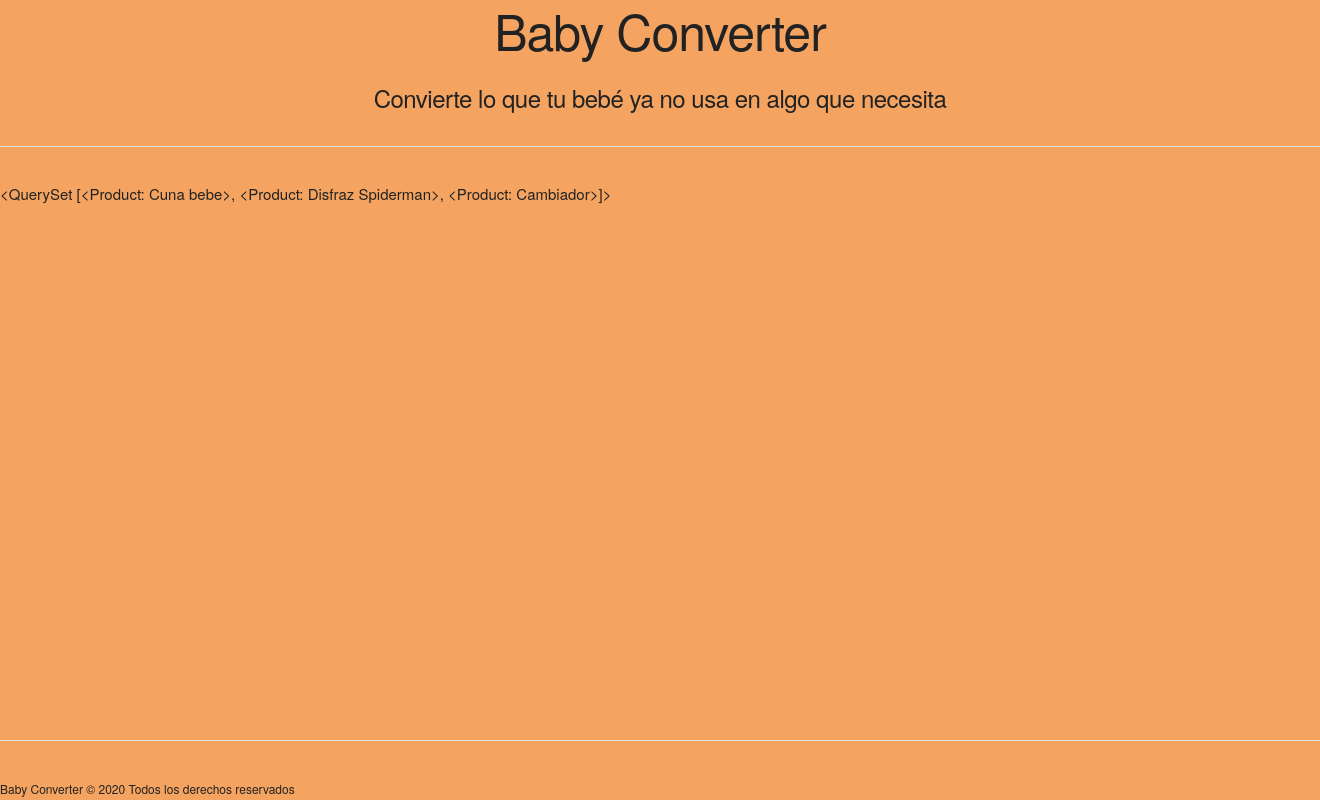
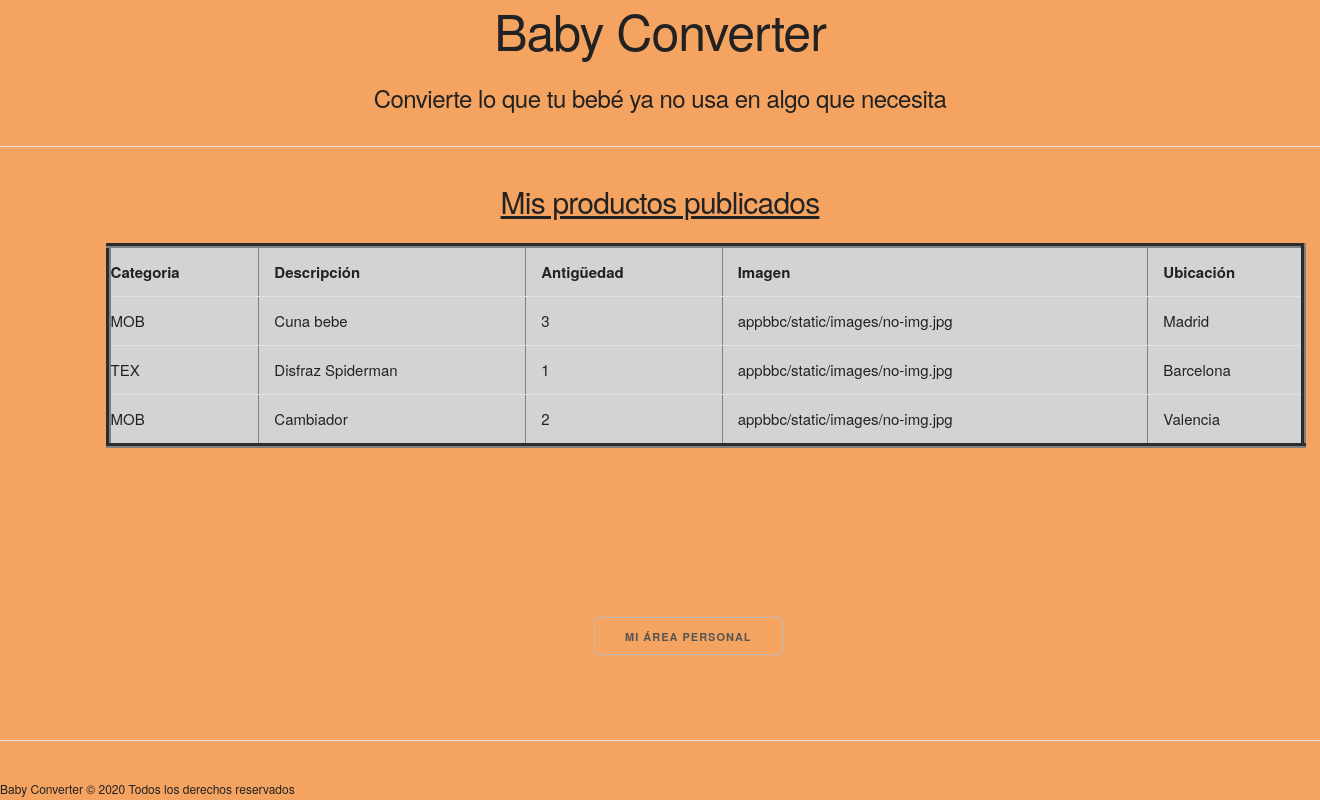
Before and after one commit to jvncode/AppBBC, a Django app: page /myProducts in a window 1320 px wide. Run offline with Django 3.2, Linux system fonts and the light colour scheme; data comes from the database, SQL or seed files in the repository; both versions use the stored data as it was after the commit.

Commit message:
Configuración de Mis productos publicados, mejora de templates, introducción en template Base de cierre de sesión

```diff
--- a/appbbc/static/css/styles.css
+++ b/appbbc/static/css/styles.css
@@ -1,3 +1,13 @@
-.login {
-    background-color: blue;
+
+#div1 {
+    margin-left: 8%;
+    overflow:scroll;
+    height:350px;
+    width:1200px;
 }
+
+#div1 table {
+    width:1200px;
+    background-color:lightgray;
+
+}
--- a/appbbc/templates/base.html
+++ b/appbbc/templates/base.html
@@ -7,8 +7,13 @@
     <link rel="stylesheet" href="/static/css/normalize.css">
     <link rel="stylesheet" href="/static/css/skeleton.css">
     <h1 align='center'>Baby Converter</h1>
+    {% if request.user.is_authenticated %}
+        <p style="margin-left: 82%; top:4%; position: fixed; color:purple"><strong> Conectado: {{ request.user }}</strong></p>
+        <a href="/logout" class="button" style="margin-left:80%; position: fixed">Cerrar sesión</a>
+    {% endif %}
     <h5 align='center'>Convierte lo que tu bebé ya no usa en algo que necesita</h5>
     <hr>
+
 </head>
 <body style="background: sandybrown;">
 
--- a/products/templates/products/myProducts.html
+++ b/products/templates/products/myProducts.html
@@ -3,5 +3,33 @@
 {% block title %} B&C - Mis productos publicados {% endblock %}
 
 {% block section %}
-<p>{{ products_list }} {{ anos }}</p>
+    <h4 align='center'><u>Mis productos publicados</u></h4>
+
+    <div id="div1">
+        <table class="u-full-width" border="5">
+            <thead>
+                <tr>
+                    <th>Categoria</th>
+                    <th>Descripción</th>
+                    <th>Antigüedad</th>
+                    <th>Imagen</th>
+                    <th>Ubicación</th>
+                </tr>
+            </thead>
+        {% for item in products_list %}
+            <tbody>
+                <tr>
+                    <td>{{ item.category }}</td>
+                    <td>{{ item.description}}</td>
+                    <td>{{ item.years }}</td>
+                    <td>{{ item.image }}</td>
+                    <td>{{ item.location }}</td>
+                </tr>
+            </tbody>
+        {% endfor %}
+        </table>
+    </div>
+    <br>
+    <a href="/mySpace" class="button" style="margin-left:45%; position:fixed">Mi Área Personal</a>
+
 {% endblock %}
--- a/products/templates/products/newProduct.html
+++ b/products/templates/products/newProduct.html
@@ -3,7 +3,8 @@
 {% block title %} B&C - Publicar producto {% endblock %}
 
 {% block section %}
-{% if success_message %} <span style='color:green'>{{ success_message|safe }}</span>{% endif %}
+<a href="/mySpace" class="button" style="margin-left:80%; position:fixed">Mi Área Personal</a>
+{% if success_message %} <span style='color: red; margin-left:2%; font-size:medium; position:fixed'>{{ success_message|safe }}</span>{% endif %}
     <form method="POST" style="text-align: center;">
     {% csrf_token %}
     {{ form.as_table }}
--- a/products/urls.py
+++ b/products/urls.py
@@ -1,8 +1,9 @@
 from django.urls import path
 from products import views
-from products.views import MyProducts, CreateProduct
+from products.views import MyProducts, CreateProduct, SearchProduct
 
 urlpatterns = [
     path('myProducts', MyProducts.as_view(), name='my_products'),
     path('newProduct', CreateProduct.as_view(), name='new_product'),
+    path('searchProduct', SearchProduct.as_view(), name='search_product'),
 ]
--- a/products/views.py
+++ b/products/views.py
@@ -39,3 +39,8 @@ class CreateProduct(View):
             'success_message': success_message,
         }
         return render(request, 'products/newProduct.html', context)
+
+
+class SearchProduct(View):
+    def get(self, request):
+        return render(request, 'products/searchProduct.html')
--- a/users/views.py
+++ b/users/views.py
@@ -52,7 +52,6 @@ def login(request):
                 # Hacemos el login manualmente
                 do_login(request, user)
                 # Y le redireccionamos a la portada
-                print('paso por aqui')
                 return render(request, 'users/mySpace.html', {'user': user})
 
     # Si llegamos al final renderizamos el formulario
```
Also changed, not shown: products/templates/products/searchProduct.html (added, +10 -0 lines), users/templates/users/mySpace.html (+4 -7 lines), db.sqlite3.
